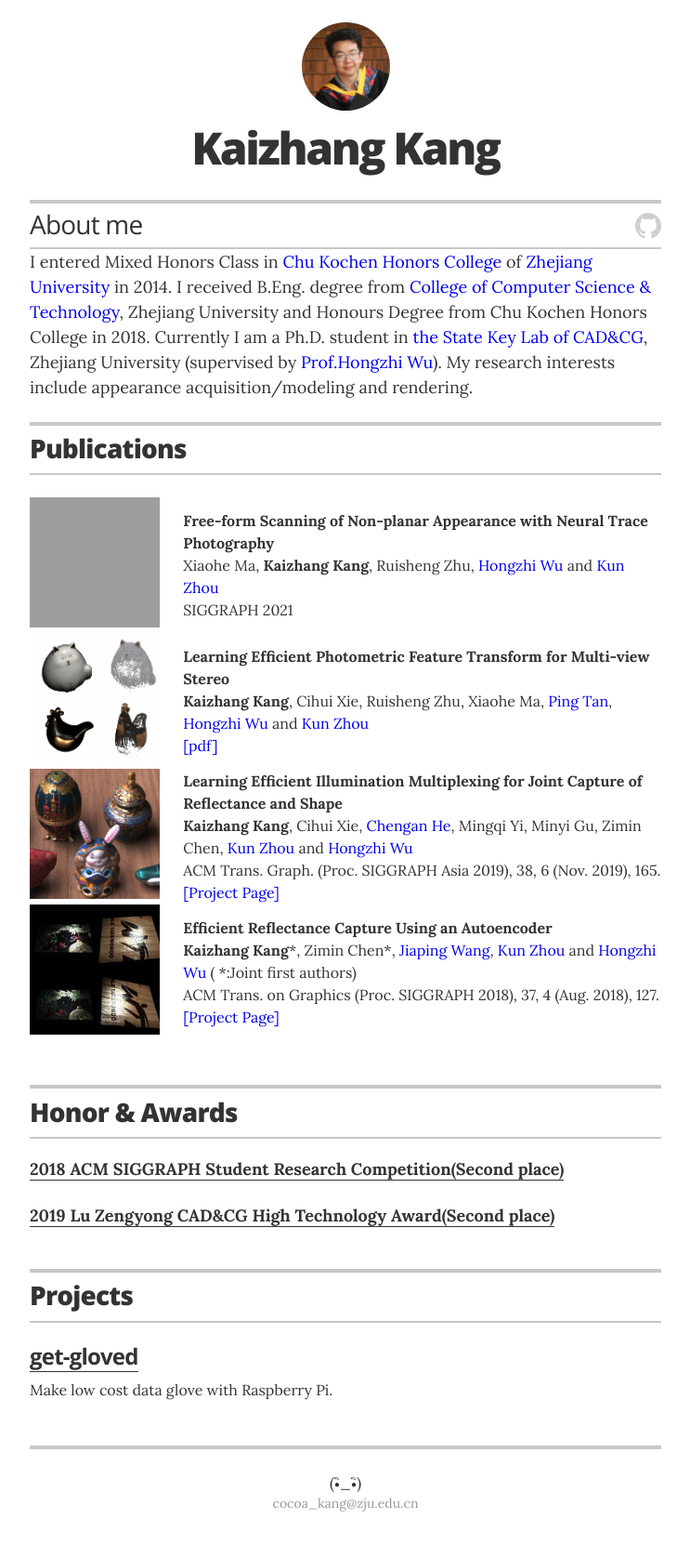
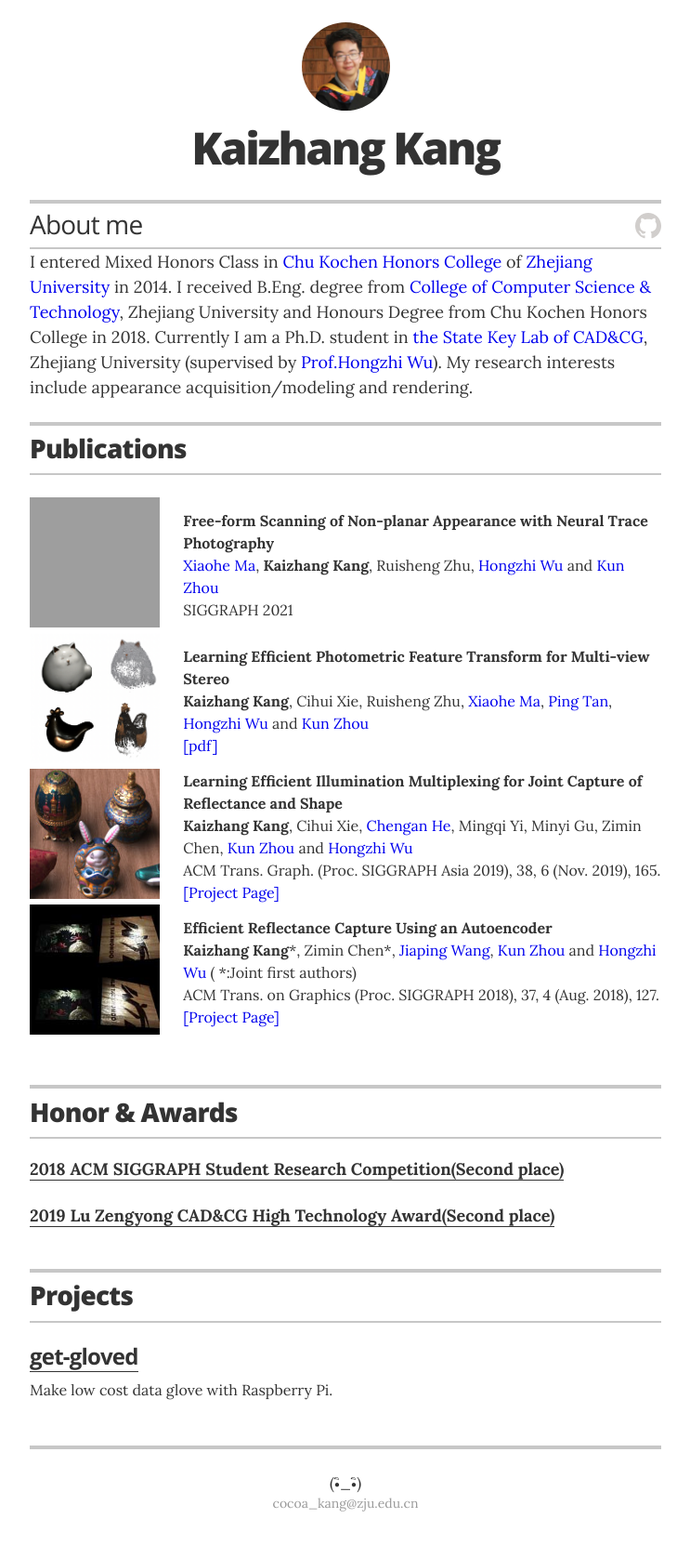
Before and after one commit to cocoakang/cocoakang.github.io, a Jekyll site: the page built from index.html, in a window 1280 px wide. Shown: the whole page at 93% size, without its empty margins (268-1011 px from the left). Built offline with Jekyll 4.4.1, drawn with Linux system fonts in a browser that asks for light colours; part of the change alters nothing that is shown; grey boxes are pictures that could not be loaded.

```diff
--- a/_data/publications.yml
+++ b/_data/publications.yml
@@ -4,7 +4,7 @@
 # Learning Efficient Illumination Multiplexing for Joint Capture of Reflectance and Shape
 - project_name: Free-form Scanning of Non-planar Appearance with Neural Trace Photography
   teaser_img: images/handhe.png
-  authors: Xiaohe Ma, <b>Kaizhang Kang</b>, Ruisheng Zhu, <a href=http://www.cad.zju.edu.cn/home/hwu/>Hongzhi Wu</a> and <a href=http://kunzhou.net/>Kun Zhou</a>
+  authors: <a href=http://www.xiaohema98.com>Xiaohe Ma</a>, <b>Kaizhang Kang</b>, Ruisheng Zhu, <a href=http://www.cad.zju.edu.cn/home/hwu/>Hongzhi Wu</a> and <a href=http://kunzhou.net/>Kun Zhou</a>
   platform: SIGGRAPH 2021
   # ACM Trans. Graph. (Proc. SIGGRAPH Asia 2019), 38, 6 (Nov. 2019), 165.
   # project_page_url: http://www.cad.zju.edu.cn/home/hwu/publications/jointcap/project.html
@@ -13,7 +13,7 @@
 # Learning Efficient Illumination Multiplexing for Joint Capture of Reflectance and Shape
 - project_name: Learning Efficient Photometric Feature Transform for Multi-view Stereo
   teaser_img: images/dift.png
-  authors: <b>Kaizhang Kang</b>, Cihui Xie, Ruisheng Zhu, Xiaohe Ma, <a href=https://www.cs.sfu.ca/~pingtan/>Ping Tan</a>, <a href=http://www.cad.zju.edu.cn/home/hwu/>Hongzhi Wu</a> and <a href=http://kunzhou.net/>Kun Zhou</a>
+  authors: <b>Kaizhang Kang</b>, Cihui Xie, Ruisheng Zhu, <a href=http://www.xiaohema98.com>Xiaohe Ma</a>, <a href=https://www.cs.sfu.ca/~pingtan/>Ping Tan</a>, <a href=http://www.cad.zju.edu.cn/home/hwu/>Hongzhi Wu</a> and <a href=http://kunzhou.net/>Kun Zhou</a>
   # platform: ACM Trans. Graph. (Proc. SIGGRAPH Asia 2019), 38, 6 (Nov. 2019), 165.
   pdf_link: https://arxiv.org/abs/2103.14794
   # project_page_url: http://www.cad.zju.edu.cn/home/hwu/publications/jointcap/project.html
```
